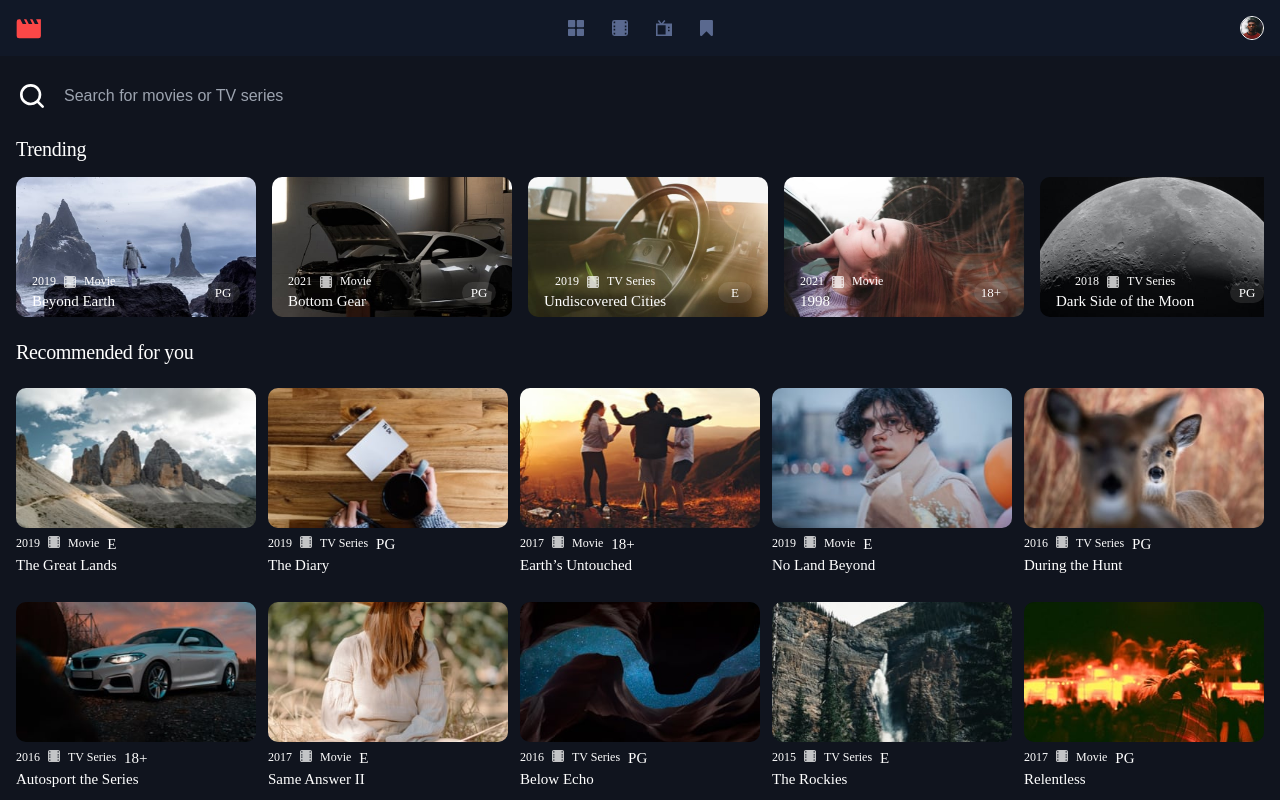
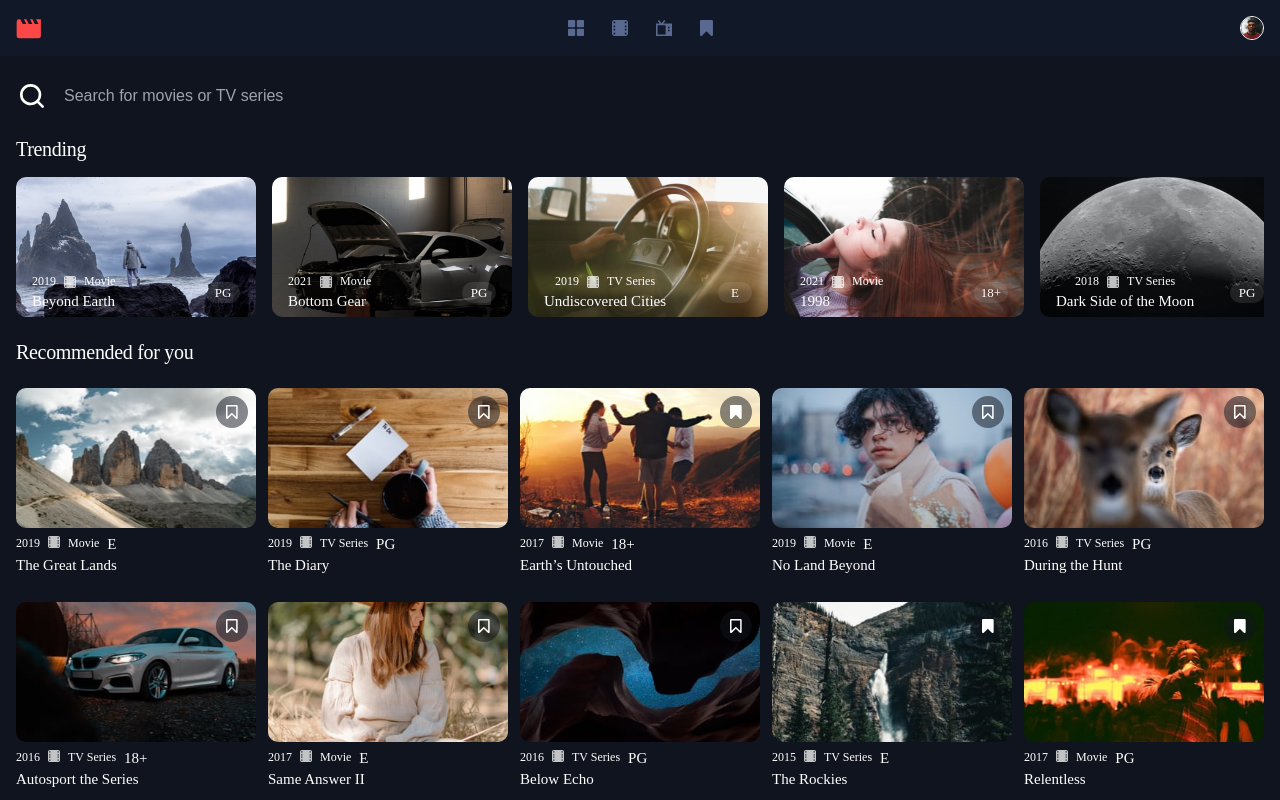
Before and after one commit to DachiNatenadze/EntertaimentWebApp, a React (Vite) app: page /Movies in a window 1280 px wide. Shown: the top 800 px of the page. Built offline with nearby package versions, Linux system fonts and the light colour scheme; what tailwindcss-filters would draw is missing.

Commit message:
added functionlt to display if movie is bookmarked or not !!!

```diff
--- a/src/Pages/MoviesPage.tsx
+++ b/src/Pages/MoviesPage.tsx
@@ -70,12 +70,33 @@ export default function MoviesPage() {
         </h2>
         <div className="w-full flex flex-row justify-center gap-3 flex-wrap px-4">
           {DataMovies.slice(5, 100).map((item, index) => (
-            <div key={index} className="bg max-xs:w-full">
+            <div key={index} className="bg max-xs:w-full relative">
               <div
                 className="w-[240px] h-[140px] bg-center flex flex-wrap rounded-[10px] bg-cover bg-[linear-gradient(180deg,_rgba(0,_0,_0,_0.00)_0%,_rgba(0,_0,_0,_0.75)_100%)] max-md:w-[220px] max-sm:w-[156px] max-sm:h-[100px] max-xs:w-full"
                 style={{
                   backgroundImage: `url(${item.thumbnail.regular?.small})`,
-                }}></div>
+                }}>
+                <svg
+                  className="absolute top-2 right-2"
+                  xmlns="http://www.w3.org/2000/svg"
+                  width="32"
+                  height="32"
+                  viewBox="0 0 32 32"
+                  fill={item.isBookmarked ? "white" : "none"}>
+                  <circle
+                    opacity="0.500647"
+                    cx="16"
+                    cy="16"
+                    r="16"
+                    fill="#10141E"
+                  />
+                  <path
+                    d="M20.7112 9.771L20.7215 9.77548L20.7319 9.77965C20.7992 9.80657 20.8386 9.84049 20.8705 9.88692C20.9032 9.93458 20.9167 9.97786 20.9167 10.0364V21.9636C20.9167 22.0221 20.9032 22.0654 20.8705 22.1131C20.8386 22.1595 20.7992 22.1934 20.7319 22.2203L20.7237 22.2236L20.7156 22.2271C20.7107 22.2292 20.6807 22.2407 20.6094 22.2407C20.5085 22.2407 20.4397 22.2142 20.3686 22.15L16.3572 18.2346L15.8333 17.7233L15.3095 18.2346L11.2975 22.1505C11.2129 22.2276 11.1421 22.25 11.0573 22.25C11.02 22.25 10.9882 22.2433 10.9555 22.229L10.9452 22.2245L10.9347 22.2203C10.8674 22.1934 10.8281 22.1595 10.7962 22.1131C10.7635 22.0654 10.75 22.0221 10.75 21.9636V10.0364C10.75 9.97786 10.7635 9.93458 10.7962 9.88692C10.8281 9.84049 10.8674 9.80657 10.9347 9.77965L10.9452 9.77548L10.9555 9.771C10.9882 9.75674 11.02 9.75 11.0573 9.75H20.6094C20.6466 9.75 20.6784 9.75674 20.7112 9.771Z"
+                    stroke="white"
+                    stroke-width="1.5"
+                  />
+                </svg>
+              </div>
               <div className=" flex flex-col gap-1">
                 <div className="flex flex-row gap-2 mt-2">
                   <span className="text-[#FFF] font-[Outfit] text-[12px] not-italic font-normal leading-[normal]">
```
Also changed, not shown: tailwind.config.js (line endings or trailing spaces).
